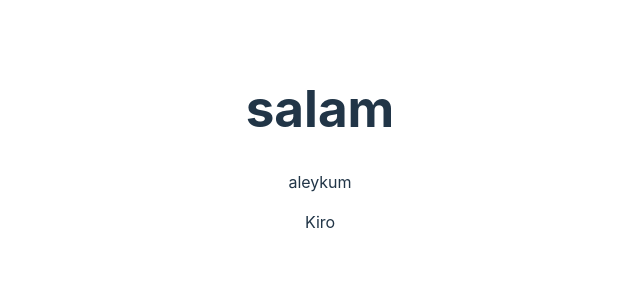
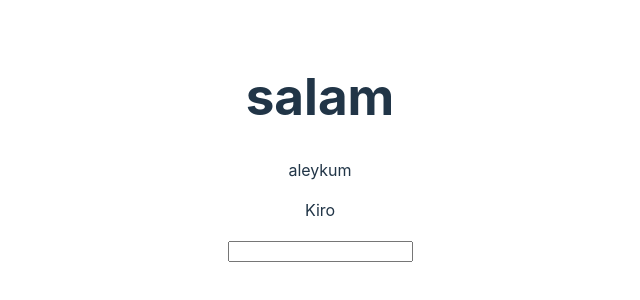
Before and after one commit to MarselBaike/module2, a React (Vite) app in the folder module/: page / in a window 1280 px wide. Shown: the part 252-552 px from the top of the page, without its empty margins (320-960 px from the left). Built offline with nearby package versions, Linux system fonts and the light colour scheme.

Commit message:
modified:   module/src/App.jsx

```diff
--- a/module/src/App.jsx
+++ b/module/src/App.jsx
@@ -10,6 +10,7 @@ function App() {
   <h1>salam</h1>
   <p>aleykum</p>
   <p>Kiro</p>
+  <input type="text" name="" id="" />
   </div>
   )
 }
```
